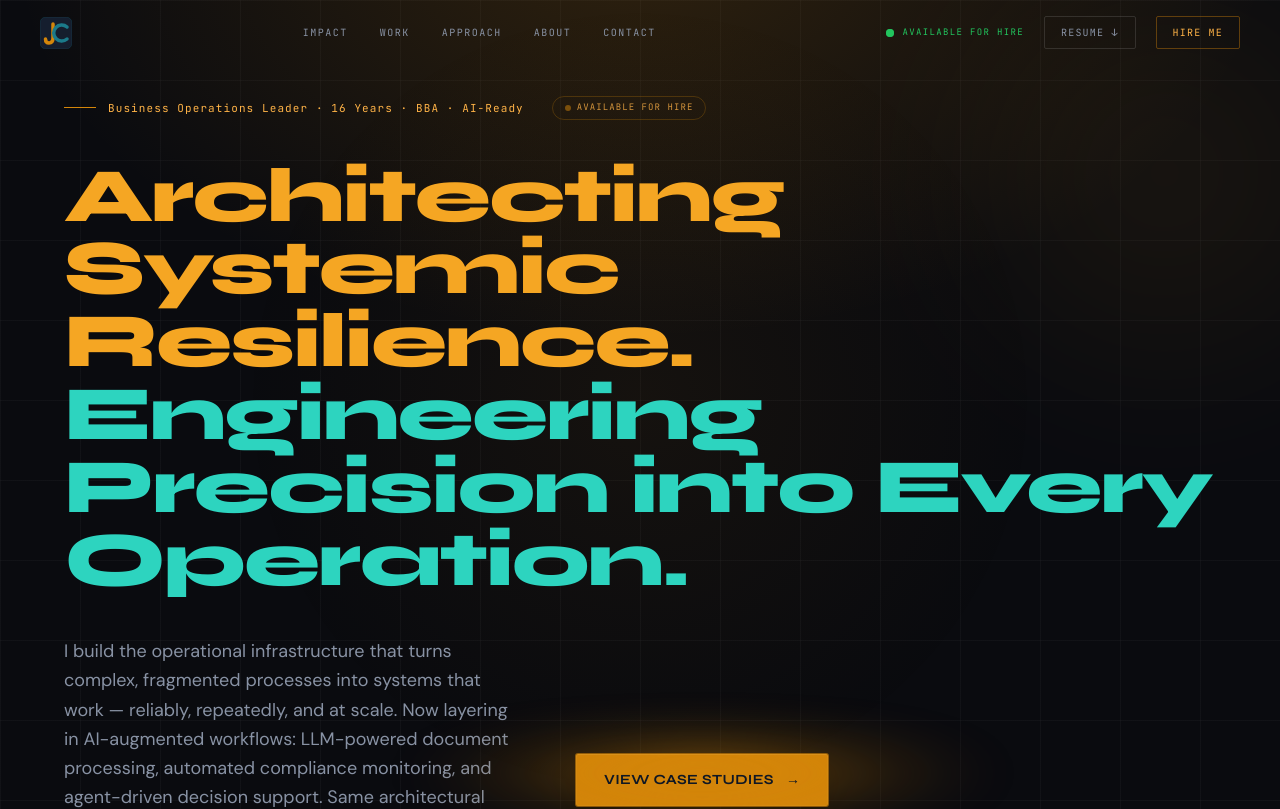
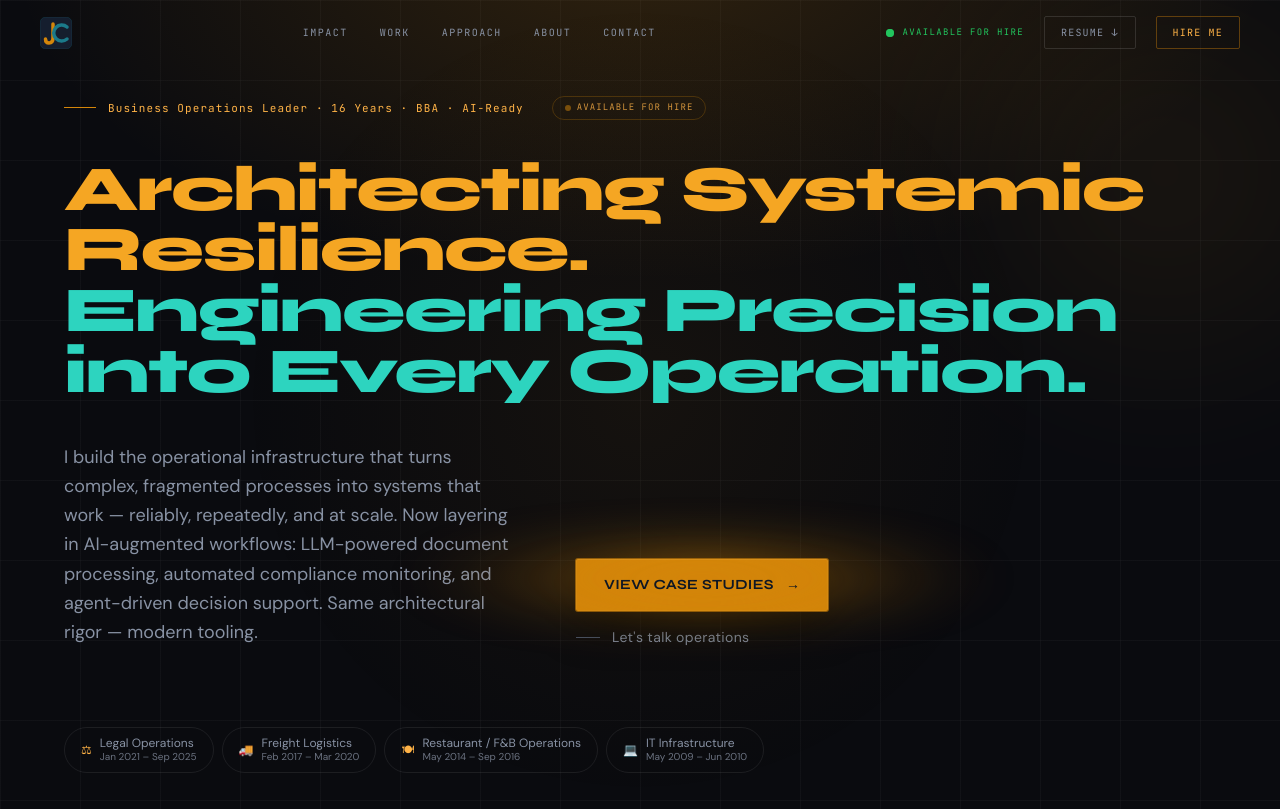
Before and after one commit to tru0blu0/jimmy-chamberlin-portfolio, a React (Vite) app: page / in a window 1280 px wide. Shown: the top 809 px of the page. Built offline with nearby package versions, Linux system fonts and the light colour scheme.

Commit message:
experiment(hero): tighten h1 font clamp — 6vw→5vw, max 5rem→4.5rem, targeting ~400px from 438px

```diff
--- a/src/components/Hero.tsx
+++ b/src/components/Hero.tsx
@@ -57,7 +57,7 @@ export default function Hero() {
 
         {/* Main headline — three-phrase tagline */}
         <motion.h1
-          className="text-display-lg font-display font-extrabold text-text-primary leading-[0.95] tracking-tight mb-4"
+          className="text-[clamp(1.75rem,5vw,4.5rem)] font-display font-extrabold text-text-primary leading-[0.95] tracking-tight mb-4"
           variants={container}
           initial="hidden"
           animate="show"
```
